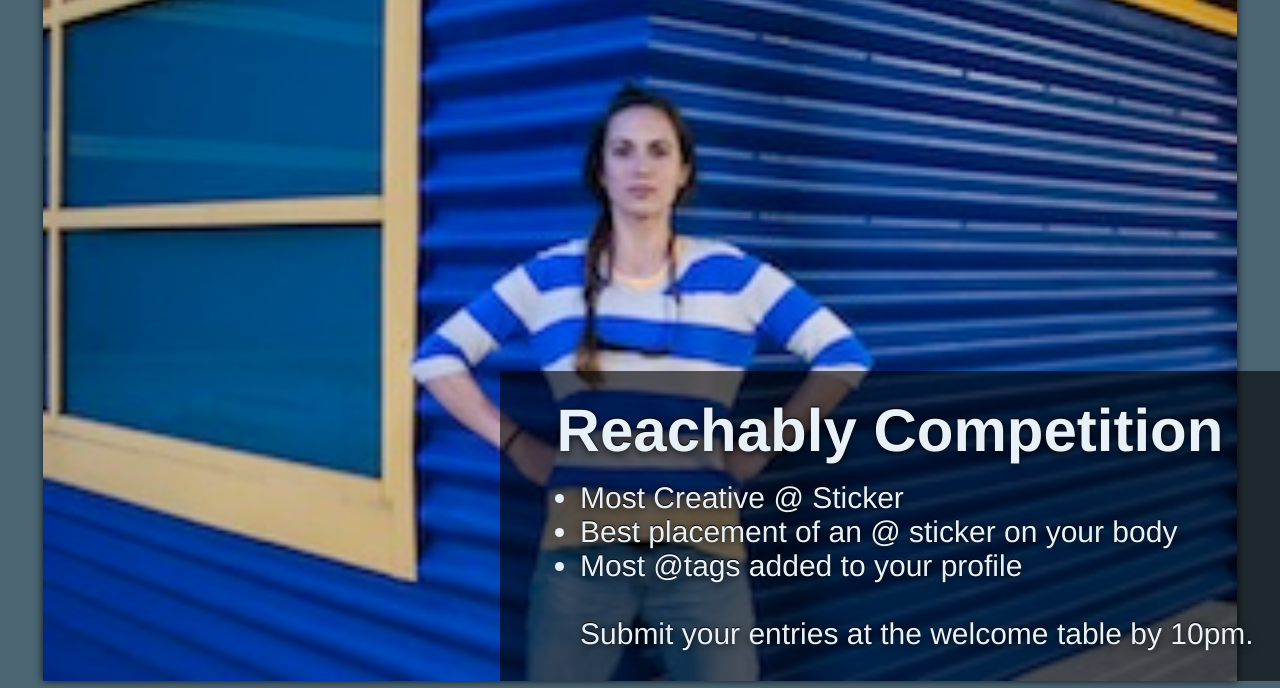
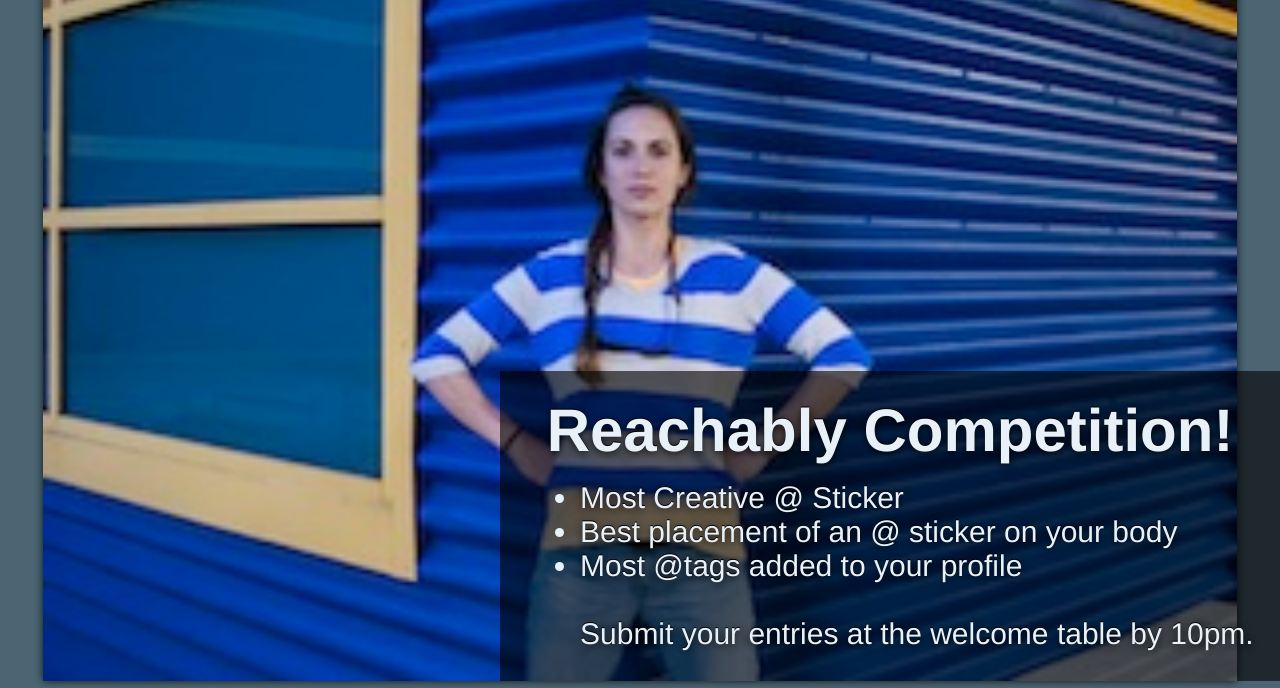
Before and after one commit to dtime/partytimeexcellent, a plain HTML site: page index.html in a window 1280 px wide. Shown: the part 119-807 px from the top of the page. Drawn offline with Linux system fonts and the light colour scheme.

Commit message:
add exclamation point

```diff
--- a/index.html
+++ b/index.html
@@ -20,7 +20,7 @@
   </head>
   <body>
     <div id='instructions'>
-      <h1>Reachably Competition</h1>
+      <h1>Reachably Competition!</h1>
       <ul>
         <li>Most Creative @ Sticker</li>
         <li>Best placement of an @ sticker on your body</li>
```
